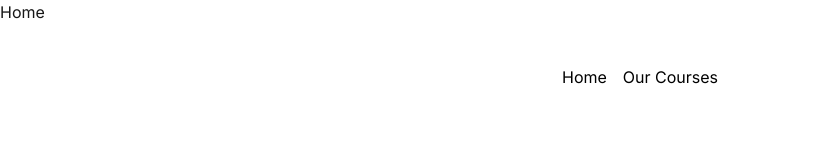
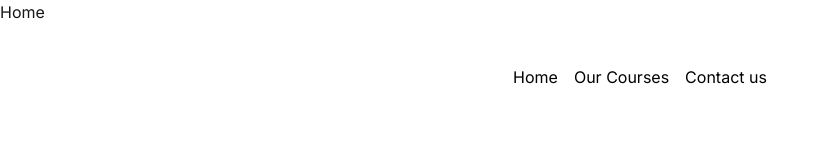
Before and after one commit to sumondeveloper/musicbrand, a Next.js app: page / in a window 1280 px wide. Shown: the top 160 px of the page, without its empty margins (0-828 px from the left). Built offline with nearby package versions, Linux system fonts and the light colour scheme.

Commit message:
add navbar components

```diff
--- a/components/Navbar.tsx
+++ b/components/Navbar.tsx
@@ -26,8 +26,21 @@
         </Link>
 
         <MenuItem setActive={setActive} active={active} item="Our Courses">
-          <HoveredLink href="/courses">All Courses</HoveredLink>
+          <div className="flex flex-col space-y-4">
+            <HoveredLink href="/courses">All Courses</HoveredLink>
+            <HoveredLink href="/courses">Basic Music Theory</HoveredLink>
+            <HoveredLink href="/courses">Advenced Composition</HoveredLink>
+            <HoveredLink href="/courses">Songwriting</HoveredLink>
+            <HoveredLink href="/courses">Music Production</HoveredLink>
+          </div>
         </MenuItem>
+        <Link href={"/contact"}>
+          <MenuItem
+            setActive={setActive}
+            active={active}
+            item="Contact us"
+          ></MenuItem>
+        </Link>
       </Menu>
     </div>
   );
```
